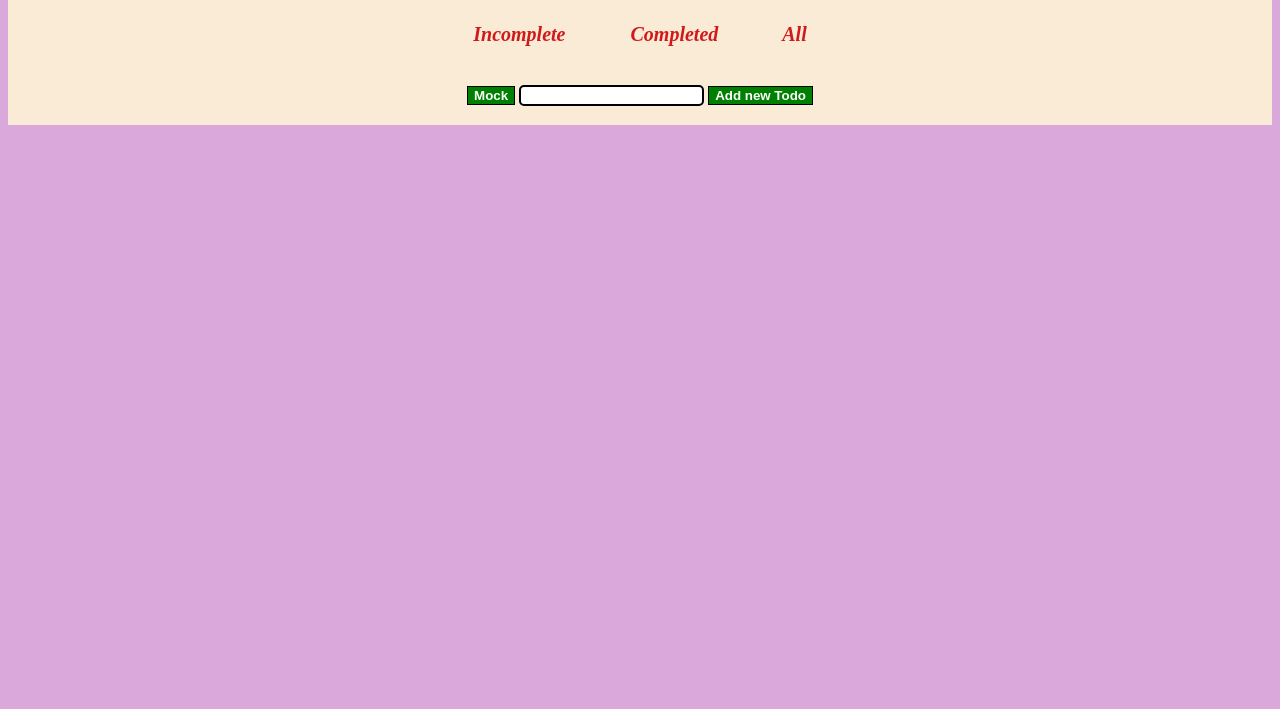
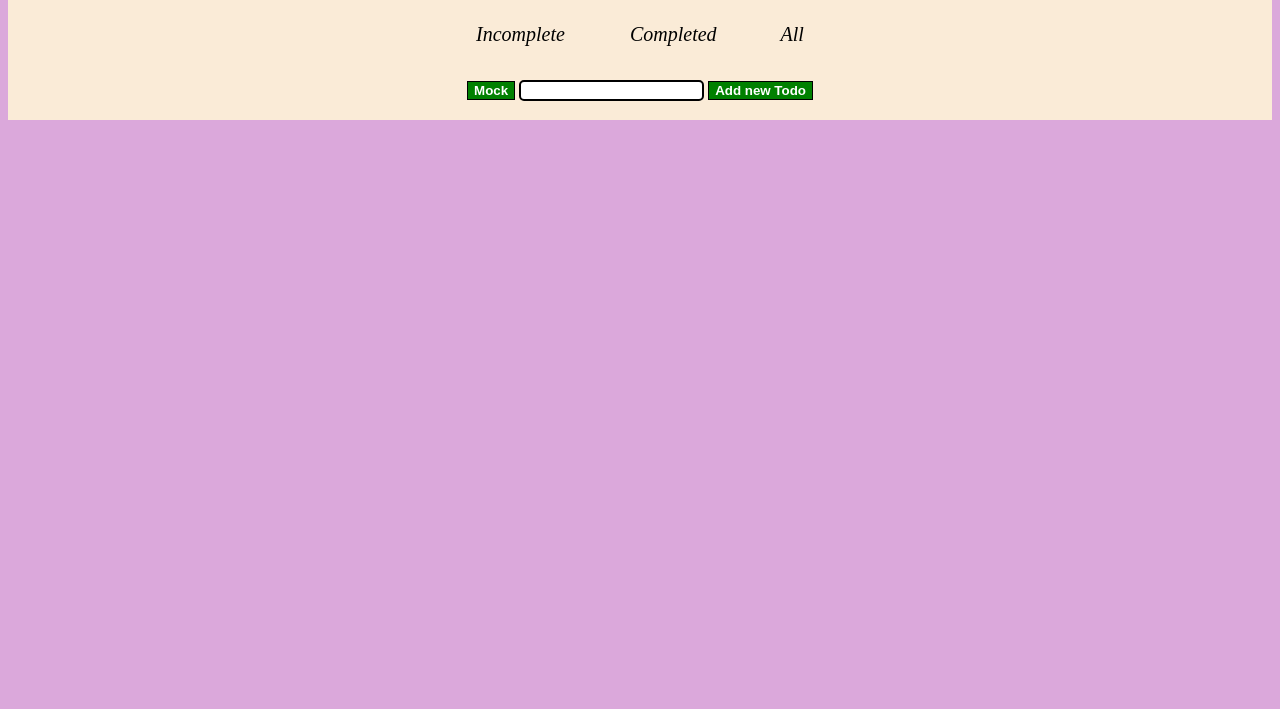
Before and after one commit to VishalSingh085/project1, a plain HTML site: page index.html in a window 1280 px wide. Shown: the part 91-800 px from the top of the page. Drawn offline with Linux system fonts and the light colour scheme.

Commit message:
vishal ..

```diff
--- a/index.html
+++ b/index.html
@@ -8,11 +8,7 @@
   <script src="todo.js">
   </script>
   <style>
-    #child1 {
-      margin: 5px;
-      font-weight: 900;
-      color: rgb(208, 26, 26);
-    }
+
 
     h2 {
       font-size: xx-large;
```
